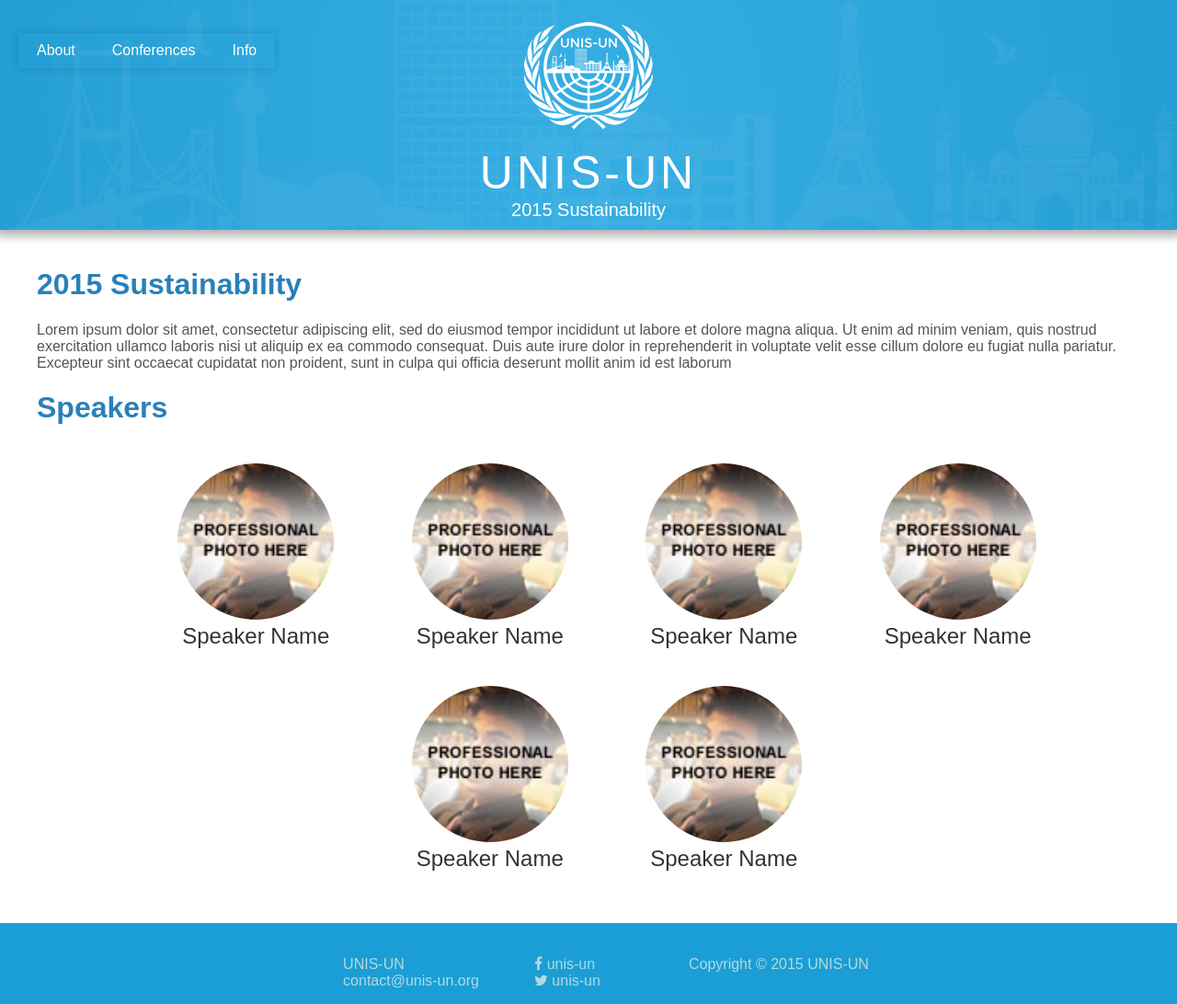
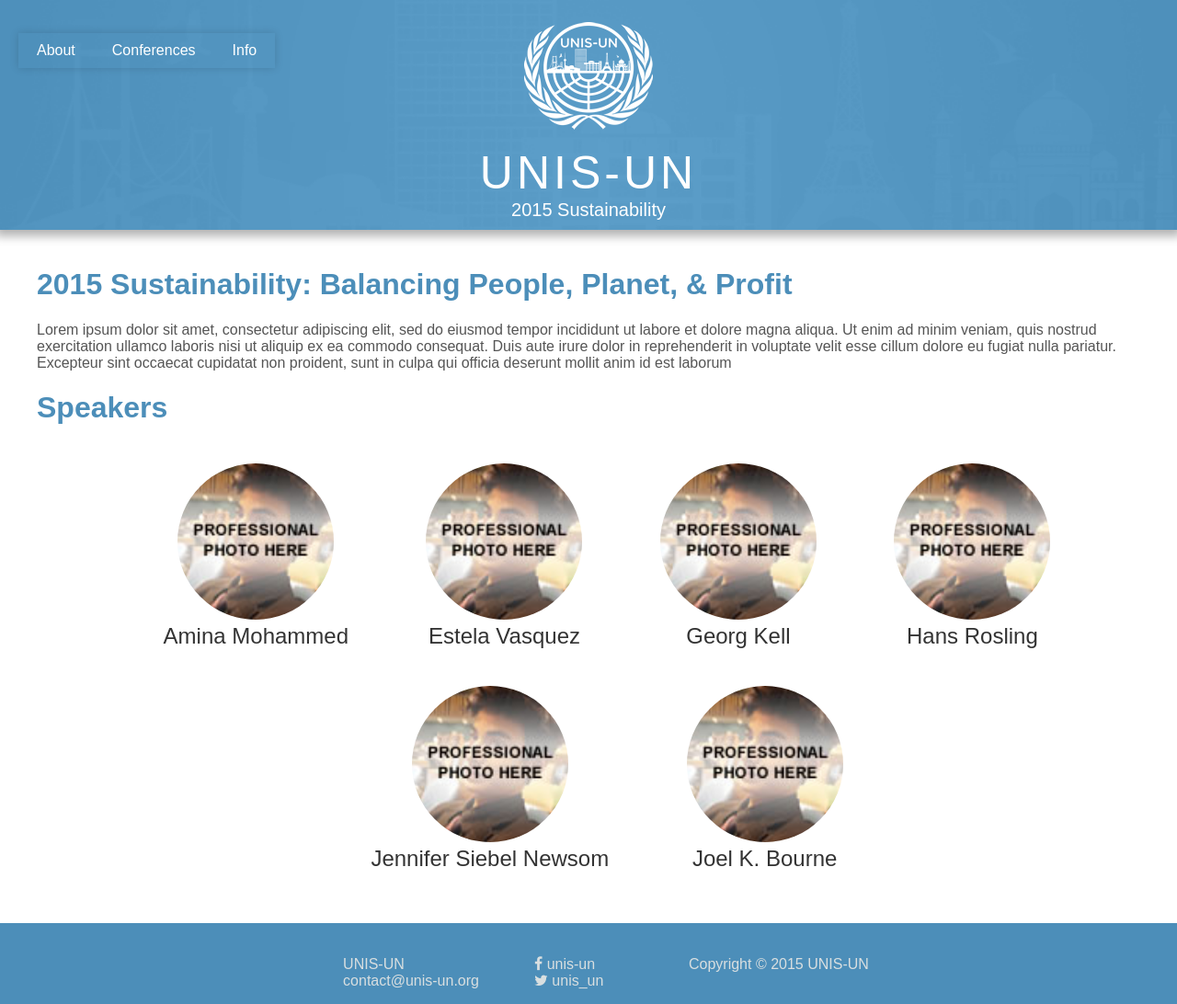
Before and after one commit to UNIS-UN/unis-un.github.io, a Jekyll site: the page built from confs/2015.html, in a window 1280 px wide. Shown: the whole page at 92% size. Built offline with Jekyll 4.4.1, drawn with Linux system fonts in a browser that asks for light colours; nearby versions of some CDN libraries.

Commit message:
Grayed banner and rematched colors
also added speaker names

```diff
--- a/_config.yml
+++ b/_config.yml
@@ -7,7 +7,7 @@
 conf_year: "2015"
 
 #Social media
-twitter_username: unis-un
+twitter_username: unis_un
 facebook_username: unis-un
 
 # Build settings
--- /dev/null
+++ b/_data/2015/speakers/amina_mohammed.yml
@@ -0,0 +1,2 @@
+name: Amina Mohammed
+name_normal: amina_mohammed
--- /dev/null
+++ b/_data/2015/speakers/estela_vasquez.yml
@@ -0,0 +1,2 @@
+name: Estela Vasquez
+name_normal: estela_vasquez
--- /dev/null
+++ b/_data/2015/speakers/georg_kell.yml
@@ -0,0 +1,2 @@
+name: Georg Kell
+name_normal: georg_kell
--- /dev/null
+++ b/_data/2015/speakers/hans_rosling.yml
@@ -0,0 +1,2 @@
+name: Hans Rosling
+name_normal: hans_rosling
--- /dev/null
+++ b/_data/2015/speakers/jennifer_siebel_newsom.yml
@@ -0,0 +1,2 @@
+name: Jennifer Siebel Newsom
+name_normal: jennifer_siebel_newsom
--- /dev/null
+++ b/_data/2015/speakers/joel_k_bourne.yml
@@ -0,0 +1,2 @@
+name: Joel K. Bourne
+name_normal: joel_k_bourne
--- a/_data/2015/speakers/speaker1.yml
+++ /dev/null
@@ -1 +0,0 @@
-name: Speaker Name
--- a/_data/2015/speakers/speaker2.yml
+++ /dev/null
@@ -1 +0,0 @@
-name: Speaker Name
--- a/_data/2015/speakers/speaker3.yml
+++ /dev/null
@@ -1 +0,0 @@
-name: Speaker Name
--- a/_data/2015/speakers/speaker4.yml
+++ /dev/null
@@ -1 +0,0 @@
-name: Speaker Name
--- a/_data/2015/speakers/speaker5.yml
+++ /dev/null
@@ -1 +0,0 @@
-name: Speaker Name
--- a/_data/2015/speakers/speaker6.yml
+++ /dev/null
@@ -1 +0,0 @@
-name: Speaker Name
--- a/_includes/header.html
+++ b/_includes/header.html
@@ -15,7 +15,7 @@
             {% for page in site.pages %}
               {% if page.conf %}
               <li>
-                <a href="/confs/{{ page.year }}"> {{ page.title }} </a>
+                <a href="/confs/{{ page.year }}"> {{ page.title_s }} </a>
               </li>
               {% endif %}
             {% endfor %}
--- a/confs/2015.html
+++ b/confs/2015.html
@@ -1,6 +1,7 @@
 ---
 layout: conf_page
-title: 2015 Sustainability
+title: "2015 Sustainability: Balancing People, Planet, & Profit"
+title_s: 2015 Sustainability
 conf: true
 year: "2015"
 ---
--- a/css/main.css
+++ b/css/main.css
@@ -1,13 +1,13 @@
 body {
   margin: 0;
-  background-color: #1A9ED5;
+  background-color: #4C8EB9;
   font-family: Arial, Helvetica, sans-serif;
   font-size: 16px;
   color: #555;
 }
 
 h1 {
-  color: #2980b9;
+  color: #4C8EB9;
 }
 h2, h3, h4, h5, h6 {
   color: #333;
@@ -60,7 +60,7 @@
 }
 
 nav ul li:hover {
-  background: rgba(52, 152, 219,0.5);
+  background: rgba(52, 152, 219,0.2);
 }
 
 nav ul li a {
@@ -70,7 +70,7 @@
 }
 
 nav ul ul {
-  background: rgba(52, 152, 219,0.5);
+  background: rgba(52, 152, 219,0.2);
   border-radius: 0px;
   padding: 0;
   position: absolute;
@@ -195,14 +195,14 @@
   ======================= */
 footer {
   margin-top: 20px;
-  background-color: #1A9ED5;
+  background-color: #4C8EB9;
   max-width: 100%;
   overflow: hidden;
-  color: #B3DAE0;
+  color: #D9DFE0;
 }
 
 footer a {
-  color: #B3DAE0;
+  color: #D9DFE0;
   text-decoration: none;
 }
 
```
Also changed, not shown: confs/2012.html (added, +7 -0 lines), img/generic-bg.png.
